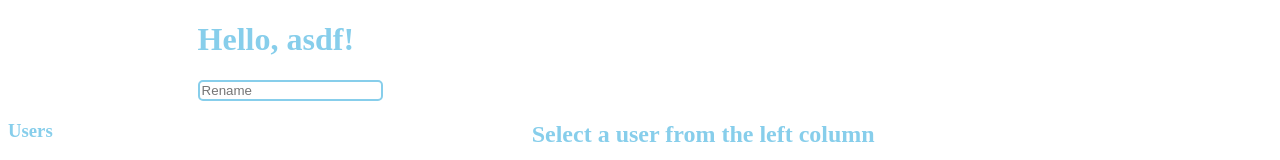
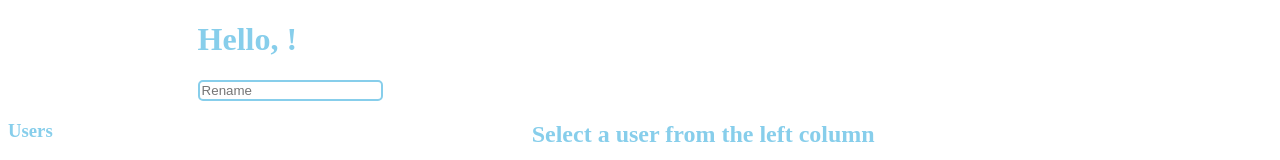
Before and after one commit to cuklev/socket-chat, a website: page public/index.html in a window 1280 px wide. Shown: the top 160 px of the page. Drawn offline with nearby package versions, Linux system fonts and the light colour scheme; no server answers.

Commit message:
Updated styles

```diff
--- a/public/index.html
+++ b/public/index.html
@@ -15,7 +15,7 @@
 	</head>
 
 	<body>
-		<h1>Hello, <span id="titleName">asdf</span>!</h1>
+		<h1>Hello, <span id="titleName"></span>!</h1>
 			<input id="reName" placeholder="Rename"><br>
 		<div id="users-column" class="column">
 			<h3>Users</h3>
```
